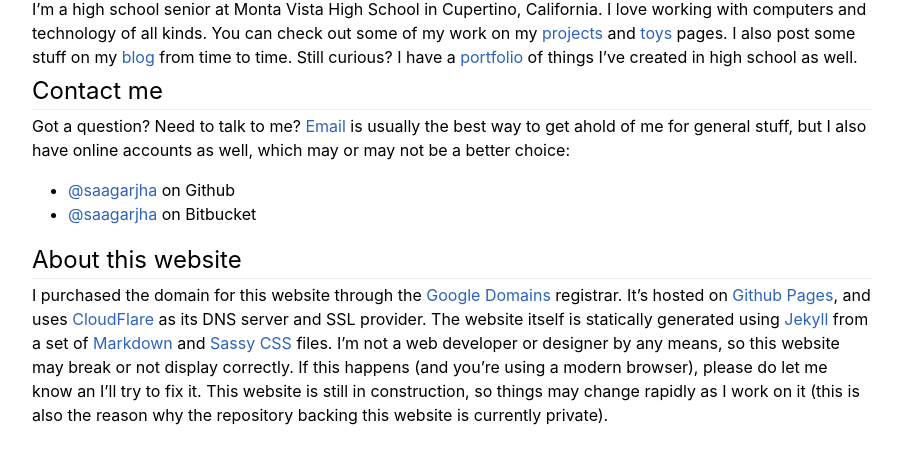
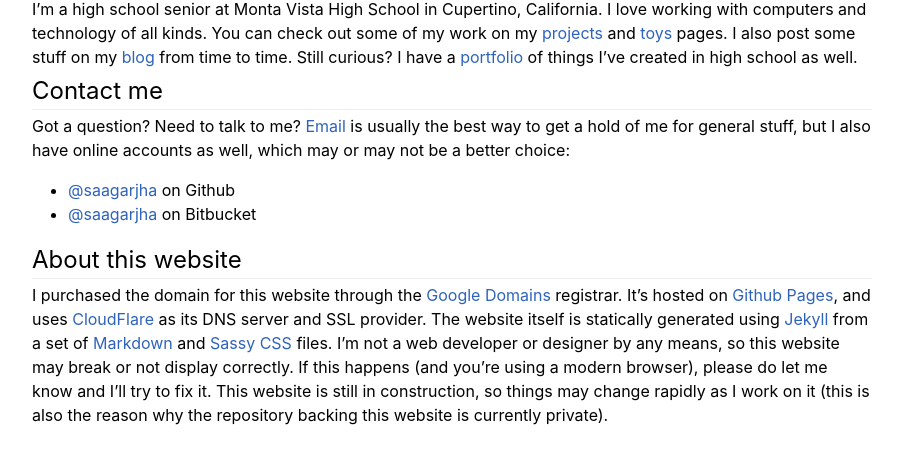
Before and after one commit to saagarjha/saagarjha.github.io, a Jekyll site: the page built from about/index.md, in a window 1280 px wide. Shown: the part 169-633 px from the top of the page, without its empty margins (188-1091 px from the left). Built offline with Jekyll 4.4.1, drawn with Linux system fonts in a browser that asks for light colours.

Commit message:
Fix typo on about page

```diff
--- a/about/index.md
+++ b/about/index.md
@@ -7,10 +7,10 @@ title: About
 I'm a high school senior at Monta Vista High School in Cupertino, California. I love working with computers and technology of all kinds. You can check out some of my work on my [projects]({{ site.url }}/projects) and [toys]({{ site.url }}/toys) pages. I also post some stuff on my [blog]({{ site.url }}/blog) from time to time. Still curious? I have a [portfolio]({{ site.url }}/about/portfolio) of things I've created in high school as well.
 
 ## Contact me
-Got a question? Need to talk to me? [Email](mailto:saagar@saagarjha.com) is usually the best way to get ahold of me for general stuff, but I also have online accounts as well, which may or may not be a better choice:
+Got a question? Need to talk to me? [Email](mailto:saagar@saagarjha.com) is usually the best way to get a hold of me for general stuff, but I also have online accounts as well, which may or may not be a better choice:
 
 - [@saagarjha](https://github.com/saagarjha) on Github
 - [@saagarjha](https://bitbucket.org/saagarjha/) on Bitbucket
 
 ## About this website
-I purchased the domain for this website through the [Google Domains](https://domains.google/) registrar. It's hosted on [Github Pages](https://pages.github.com), and uses [CloudFlare](https://www.cloudflare.com) as its DNS server and SSL provider. The website itself is statically generated using [Jekyll](https://jekyllrb.com) from a set of [Markdown](https://daringfireball.net/projects/markdown/) and [Sassy CSS](http://sass-lang.com) files. I'm not a web developer or designer by any means, so this website may break or not display correctly. If this happens (and you're using a modern browser), please do let me know an I'll try to fix it. This website is still in construction, so things may change rapidly as I work on it (this is also the reason why the repository backing this website is currently private).
+I purchased the domain for this website through the [Google Domains](https://domains.google/) registrar. It's hosted on [Github Pages](https://pages.github.com), and uses [CloudFlare](https://www.cloudflare.com) as its DNS server and SSL provider. The website itself is statically generated using [Jekyll](https://jekyllrb.com) from a set of [Markdown](https://daringfireball.net/projects/markdown/) and [Sassy CSS](http://sass-lang.com) files. I'm not a web developer or designer by any means, so this website may break or not display correctly. If this happens (and you're using a modern browser), please do let me know and I'll try to fix it. This website is still in construction, so things may change rapidly as I work on it (this is also the reason why the repository backing this website is currently private).
```
